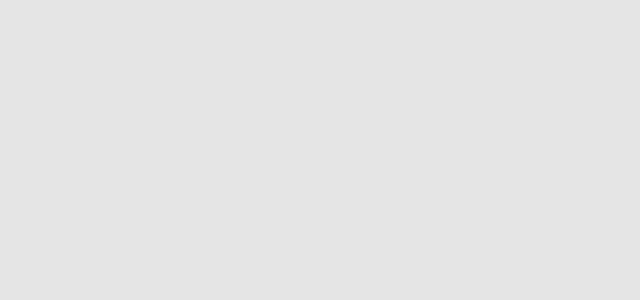
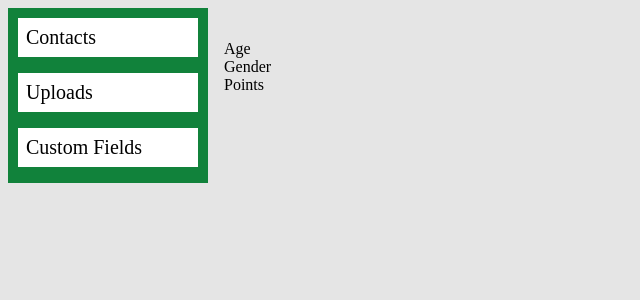
Before and after one commit to Karthick-sketch/Customer-record-management-fe, a React (Vite) app: page /custom-fields in a window 1280 px wide. Before the commit this address had no page. Shown: the top 300 px of the page, without its empty margins (0-640 px from the left). Built offline with nearby package versions, Linux system fonts and the light colour scheme.

Commit message:
Add Side bar

```diff
--- a/src/App.jsx
+++ b/src/App.jsx
@@ -1,24 +1,24 @@
-import { BrowserRouter as Router, Route, Routes } from "react-router-dom";
+import { BrowserRouter, Route, Routes } from "react-router-dom";
 import "./App.css";
 import ContactList from "./ContactList";
 import Contact from "./Contact";
 import ContactForm from "./ContactForm";
 import FileUploadStatus from "./FileUploadStatus";
 import CsvFileUpload from "./CsvFileUpload";
+import CustomField from "./CustomField";
 
 function App() {
   return (
-    <>
-      <Router>
+    <BrowserRouter>
       <Routes>
         <Route path="/contacts" element={<ContactList />} />
         <Route path="/contact/:id" element={<Contact />} />
         <Route path="/contact/new" element={<ContactForm />} />
         <Route path="/upload-status" element={<FileUploadStatus />} />
         <Route path="/upload-csv" element={<CsvFileUpload />} />
+        <Route path="/custom-fields" element={<CustomField />} />
       </Routes>
-      </Router>
-    </>
+    </BrowserRouter>
   );
 }
 
--- a/src/Contact.css
+++ b/src/Contact.css
@@ -26,3 +26,14 @@
   text-transform: capitalize;
   font-weight: bold;
 }
+
+.contact-list-page {
+  display: flex;
+  justify-content: space-between;
+}
+
+.contact-list {
+  margin: 0;
+  padding: 10px 10px 0 10px;
+  flex: 6;
+}
--- a/src/ContactList.jsx
+++ b/src/ContactList.jsx
@@ -1,5 +1,6 @@
 import { useState, useEffect } from "react";
 import { Link } from "react-router-dom";
+import SideBar from "./SideBar";
 import "./Contact.css";
 
 function ContactList() {
@@ -26,7 +27,12 @@ function ContactList() {
     </li>
   ));
 
-  return <ul>{contactList}</ul>;
+  return (
+    <div className="contact-list-page">
+      <SideBar />
+      <ul className="contact-list">{contactList}</ul>
+    </div>
+  );
 }
 
 export default ContactList;
--- /dev/null
+++ b/src/CustomField.css
@@ -0,0 +1,5 @@
+.custom-fields {
+  padding-left: 1rem;
+  padding-top: 1rem;
+  flex: 6;
+}
--- /dev/null
+++ b/src/CustomField.jsx
@@ -0,0 +1,32 @@
+import SideBar from "./SideBar";
+import "./CustomField.css";
+
+function CustomField() {
+  const customFields = [
+    {
+      fieldName: "Age",
+      dataType: "number",
+    },
+    {
+      fieldName: "Gender",
+      dataType: "text",
+    },
+    {
+      fieldName: "Points",
+      dataType: "number",
+    },
+  ];
+
+  return (
+    <div className="contact-list-page">
+      <SideBar />
+      <ul className="custom-fields">
+        {customFields.map((field, i) => (
+          <li key={i}>{field.fieldName}</li>
+        ))}
+      </ul>
+    </div>
+  );
+}
+
+export default CustomField;
--- /dev/null
+++ b/src/FileUploadStatus.css
@@ -0,0 +1,5 @@
+.file-upload-status {
+  padding-left: 1rem;
+  padding-top: 1rem;
+  flex: 6;
+}
--- a/src/FileUploadStatus.jsx
+++ b/src/FileUploadStatus.jsx
@@ -1,4 +1,6 @@
 import { useEffect, useState } from "react";
+import SideBar from "./SideBar";
+import "./FileUploadStatus.css";
 
 function FileUploadStatus() {
   const [fileUploadStatus, setFileUploadStatus] = useState([]);
@@ -23,7 +25,9 @@ function FileUploadStatus() {
   });
 
   return (
-    <table>
+    <div className="contact-list-page">
+      <SideBar />
+      <table className="file-upload-status">
         <thead>
           <tr>
             <td>File name</td>
@@ -35,6 +39,7 @@ function FileUploadStatus() {
         </thead>
         <tbody>{uploadedFileStatus}</tbody>
       </table>
+    </div>
   );
 }
 
--- /dev/null
+++ b/src/SideBar.css
@@ -0,0 +1,22 @@
+.side-bar {
+  width: 180px;
+  padding: 10px 10px 0 10px;
+  background-color: #11823b;
+}
+
+.side-bar > div {
+  padding: 8px 0 8px 8px;
+  background-color: white;
+  margin-bottom: 1rem;
+}
+
+.side-bar-options {
+  color: black;
+  font-size: 1.25rem;
+  text-decoration: none;
+}
+
+.side-bar-options:hover {
+  color: blue;
+  text-decoration: underline;
+}
--- /dev/null
+++ b/src/SideBar.jsx
@@ -0,0 +1,26 @@
+import { Link } from "react-router-dom";
+import "./SideBar.css";
+
+function SideBar() {
+  return (
+    <section className="side-bar">
+      <div>
+        <Link to="/contacts" className="side-bar-options">
+          Contacts
+        </Link>
+      </div>
+      <div>
+        <Link to="/upload-status" className="side-bar-options">
+          Uploads
+        </Link>
+      </div>
+      <div>
+        <Link to="/custom-fields" className="side-bar-options">
+          Custom Fields
+        </Link>
+      </div>
+    </section>
+  );
+}
+
+export default SideBar;
```
Also changed, not shown: src/CustomFieldForm.jsx (added, +21 -0 lines). Lines whose indentation alone changed are shown as unchanged.
